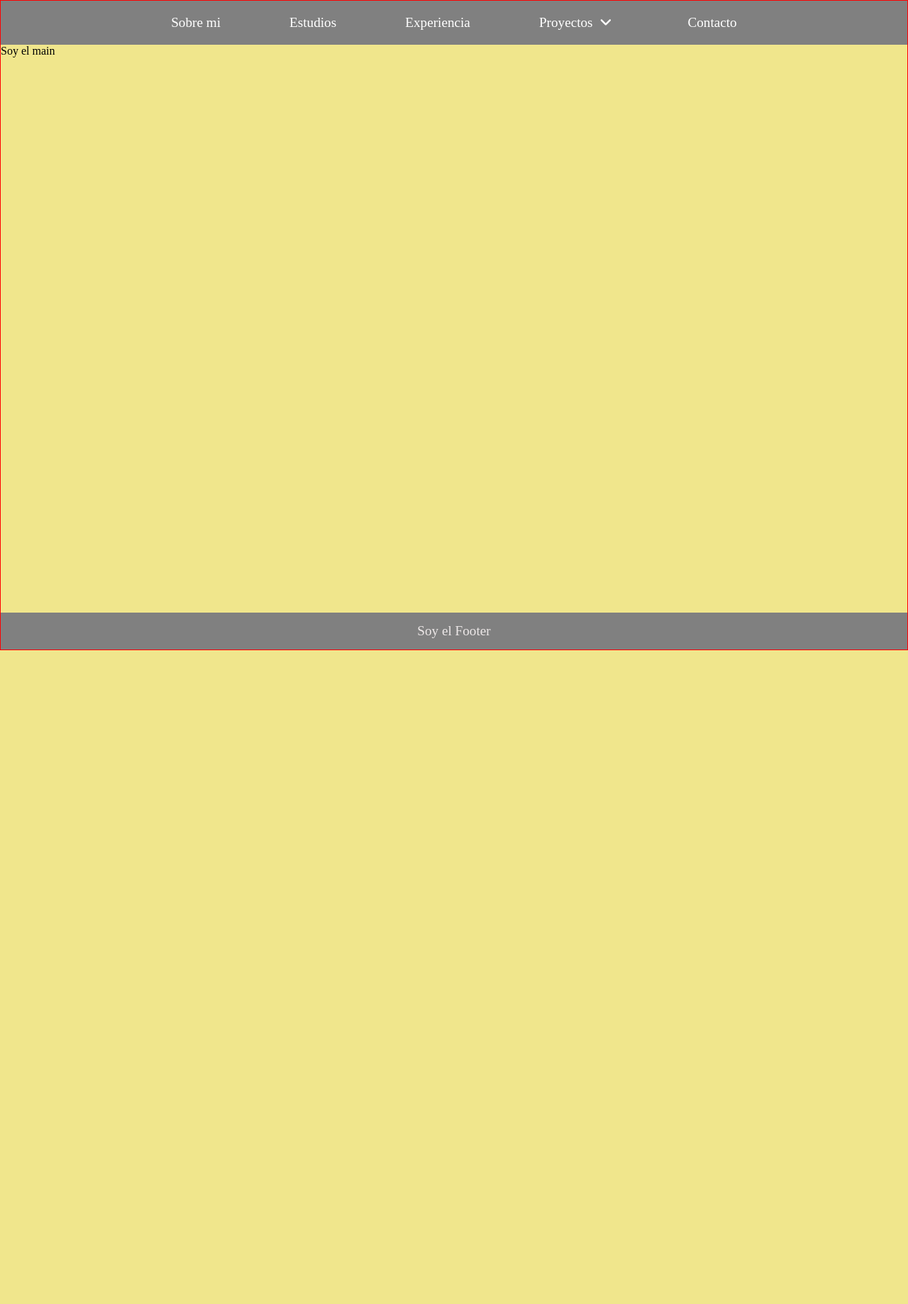
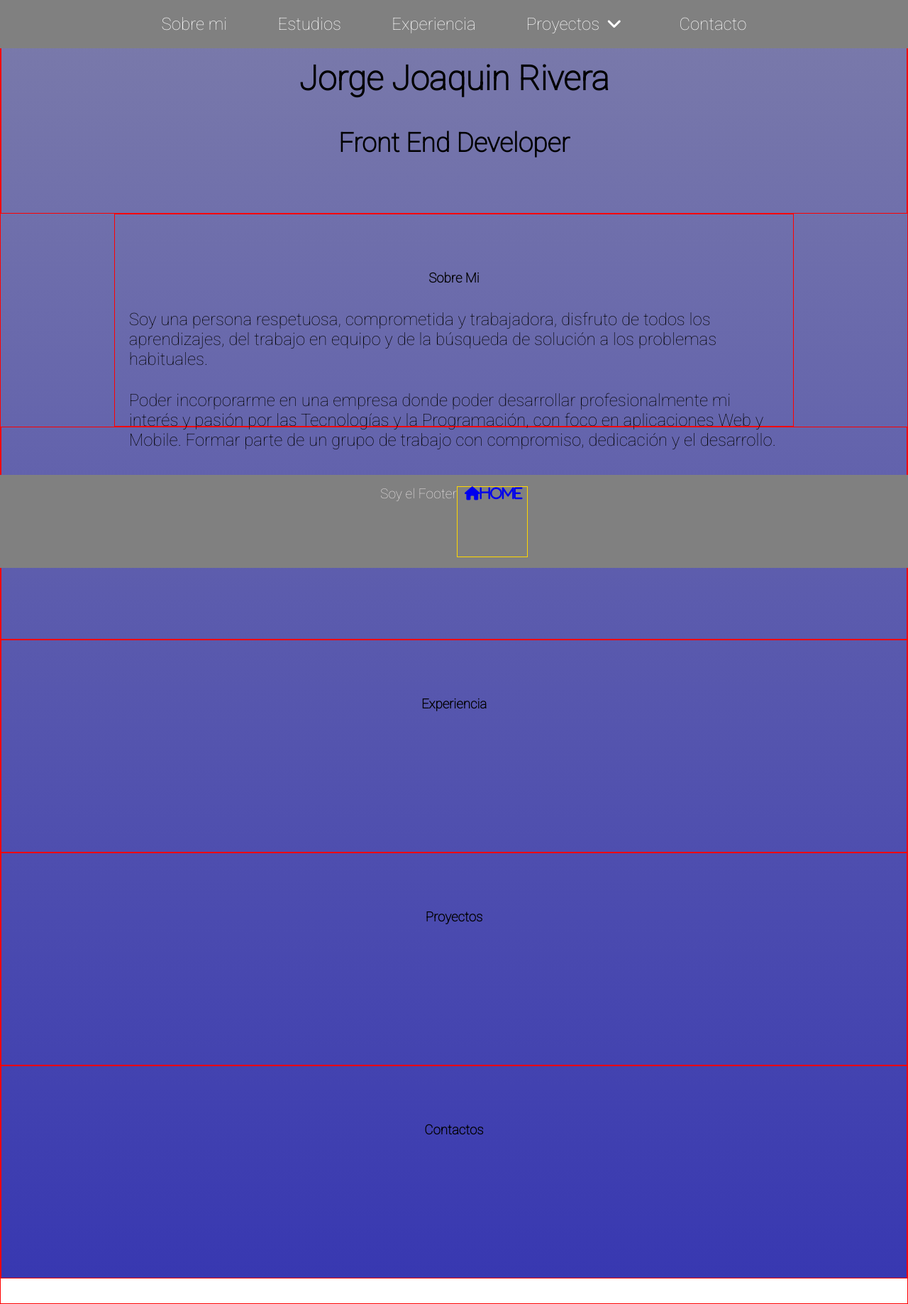
Before and after one commit to Yoryao/webPersonal, a PHP site: page / in a window 1280 px wide. Shown: the whole page at 71% size. Before the commit the page ends 916 px from the top, so only its background shows below. Run offline with PHP 8.4, Linux system fonts and the light colour scheme; some libraries are stand-ins or nearby versions.

Commit message:
style and sections

```diff
--- a/index.html
+++ b/index.html
@@ -7,6 +7,9 @@
     <meta name="viewport" content="width=
     , initial-scale=1.0">
     <link rel="stylesheet" href="style.css">
+    <link rel="preconnect" href="https://fonts.googleapis.com">
+<link rel="preconnect" href="https://fonts.gstatic.com" crossorigin>
+<link href="https://fonts.googleapis.com/css2?family=Roboto:wght@100&display=swap" rel="stylesheet">
     <script src="https://kit.fontawesome.com/1891929c91.js" crossorigin="anonymous"></script>
     <title>Jorge Joaquin Rivera - Desarrollador Front End</title>
 </head>
@@ -18,17 +21,17 @@
 
         <nav id="main-nav">
             <ul id="menu" class="menu">
-                <li class="menu__item"><a href="#" class="menu__link">Sobre mi</a></li>
-                <li class="menu__item"><a href="#" class="menu__link">Estudios</a></li>
-                <li class="menu__item"><a href="#" class="menu__link">Experiencia</a></li>
-                <li class="menu__item container-submenu"><a href="#" class="menu__link submenu-btn">Proyectos<i id="arrowIcon"class="fas fa-angle-down"></i></a>
+                <li class="menu__item"><a href="#sectionSobreMi" class="menu__link">Sobre mi</a></li>
+                <li class="menu__item"><a href="#sectionEstudios" class="menu__link">Estudios</a></li>
+                <li class="menu__item"><a href="#sectionExperiencia" class="menu__link">Experiencia</a></li>
+                <li class="menu__item container-submenu"><a href="#sectionProyectos" class="menu__link submenu-btn">Proyectos<i id="arrowIcon"class="fas fa-angle-down"></i></a>
                     <ul class="submenu">
                         <li class="menu__item"><a class="subMenu__item" href="#" class="menu__link">Proyecto ##</a></li>
                         <li class="menu__item"><a class="subMenu__item" href="#" class="menu__link">Proyecto ##</a></li>
                         <li class="menu__item"><a class="subMenu__item" href="#" class="menu__link">Proyecto ##</a></li>
                     </ul>
                 </li>
-                <li class="menu__item"><a href="#" class="menu__link">Contacto</a></li>
+                <li class="menu__item"><a href="#sectionContactos" class="menu__link">Contacto</a></li>
             </ul>
         </nav>
 
@@ -36,7 +39,23 @@
 
 
 
-    <main>Soy el main</main>
+    <main>
+        <section class="section" id="home">
+            <h1>Jorge Joaquin Rivera</h1>
+            <h3>Front End Developer</h3>
+
+        </section>
+        <section id="sectionSobreMi" class="section"><h3>Sobre Mi</h3>
+            <p>Soy una persona respetuosa, comprometida y trabajadora, disfruto de todos los aprendizajes, del trabajo en equipo y de la búsqueda de solución a los problemas habituales. </p>
+            <p>Poder incorporarme en una empresa donde poder desarrollar profesionalmente mi interés y pasión por las Tecnologías y la Programación, con foco en aplicaciones Web y Mobile. Formar parte de un grupo de trabajo con compromiso, dedicación y el desarrollo.</p>
+
+        </section>
+        <section id="sectionEstudios" class="section"><h3>Estudios</h3></section>
+        <section id="sectionExperiencia" class="section"><h3>Experiencia</h3></section>
+        <section id="sectionProyectos" class="section"><h3>Proyectos</h3></section>
+        <section id="sectionContactos" class="section"><h3>Contactos</h3></section>
+
+    </main>
 
 
 
@@ -48,7 +67,7 @@
 
 
 
-    <footer>Soy el Footer</footer>
+    <footer>Soy el Footer<a href="#home"><i class="fa-solid fa-house" >home</i></a></footer>
 
 
     <script src="./index.js"></script>
--- a/style.css
+++ b/style.css
@@ -1,5 +1,6 @@
 * {
   box-sizing: border-box;
+  font-family: 'Roboto', sans-serif;
 }
 
 body {
@@ -14,13 +15,21 @@ body {
   color: #929292;
   cursor: pointer;
   width: 100%;
-  font-size: 1.5em;
+  font-size: 1.7em;
   /* flex-direction: row-reverse; */
 }
 
 i {
   padding-right: 10px;
   padding-left: 10px;
+}
+
+p {
+  font-size: 1.5em;
+  padding: 15px 20px 15px 20px;
+  margin: auto;
+
+  text-align: left;
 }
 
 .menu,
@@ -41,7 +50,7 @@ i {
   display: block;
   padding: 20px;
   color: white;
-  font-size: 1.2em;
+  font-size: 1.5em;
   text-decoration: none;
 }
 
@@ -62,14 +71,47 @@ i {
   padding-left: 35px;
 }
 
+main {
+background: linear-gradient(to top, rgb(56, 56, 177), rgb(123, 123, 170));
+}
+
 .mostrar {
   margin-left: 0;
+}
+
+.section {
+  padding-top: 60px;
+  /* height: 100vh; */
+  height: 300px;
+
+  border: 1px solid red;
+  text-align: center;
+}
+
+#sectionSobreMi {
+  width: 75%;
+  margin: auto;
+}
+
+.fa-house{
+  display: block;
+  border: 1px solid gold;
+  width: 100px;
+  height: 100px;
+  ;
 }
 
 @media (min-width: 1024px) {
   .nav-bar {
     display: none;
   }
+
+  #main-nav {
+    position: fixed;
+    width: 100%;
+    left: 0;
+    top: 0;
+      }
 
   .menu {
     margin-left: 0;
@@ -112,13 +154,27 @@ i {
   }
 }
 
+.section:last-child {
+  margin-bottom: 35px;
+}
+
+.section:first-child {
+
+  font-size: 2em;
+  padding-top: 40px;
+}
 
 main {
     background-color: khaki;
-    height: 100vh;
+    /* height: 100vh; */
 }
 
 footer {
+    display: inline-block;
+    position: fixed;
+    width: 100%;
+    left: 0;
+    bottom: 0;
     background-color: grey;
     padding: 15px;
     color: rgb(236, 231, 231);
```
Also changed, not shown: readme.MD.
